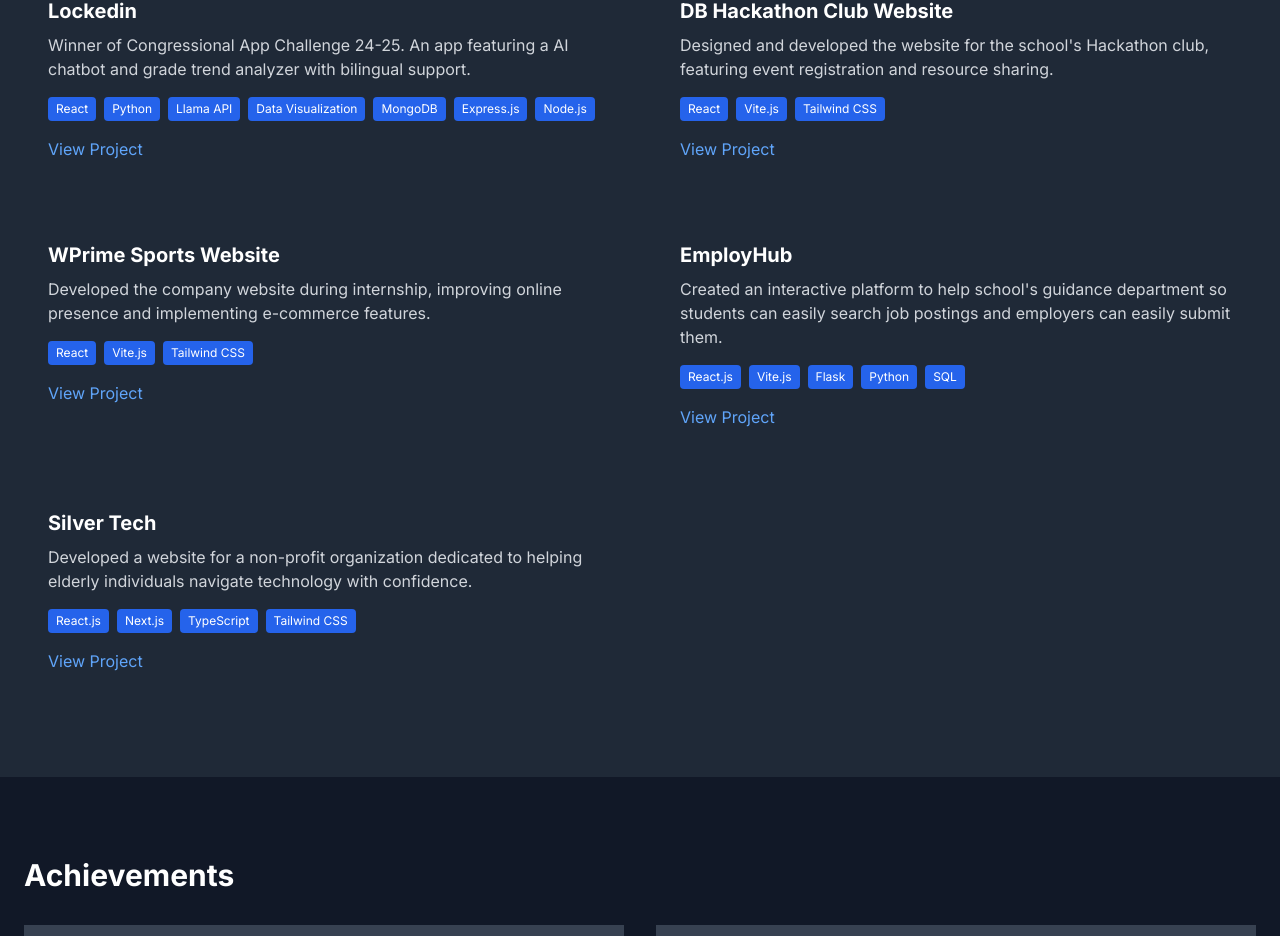
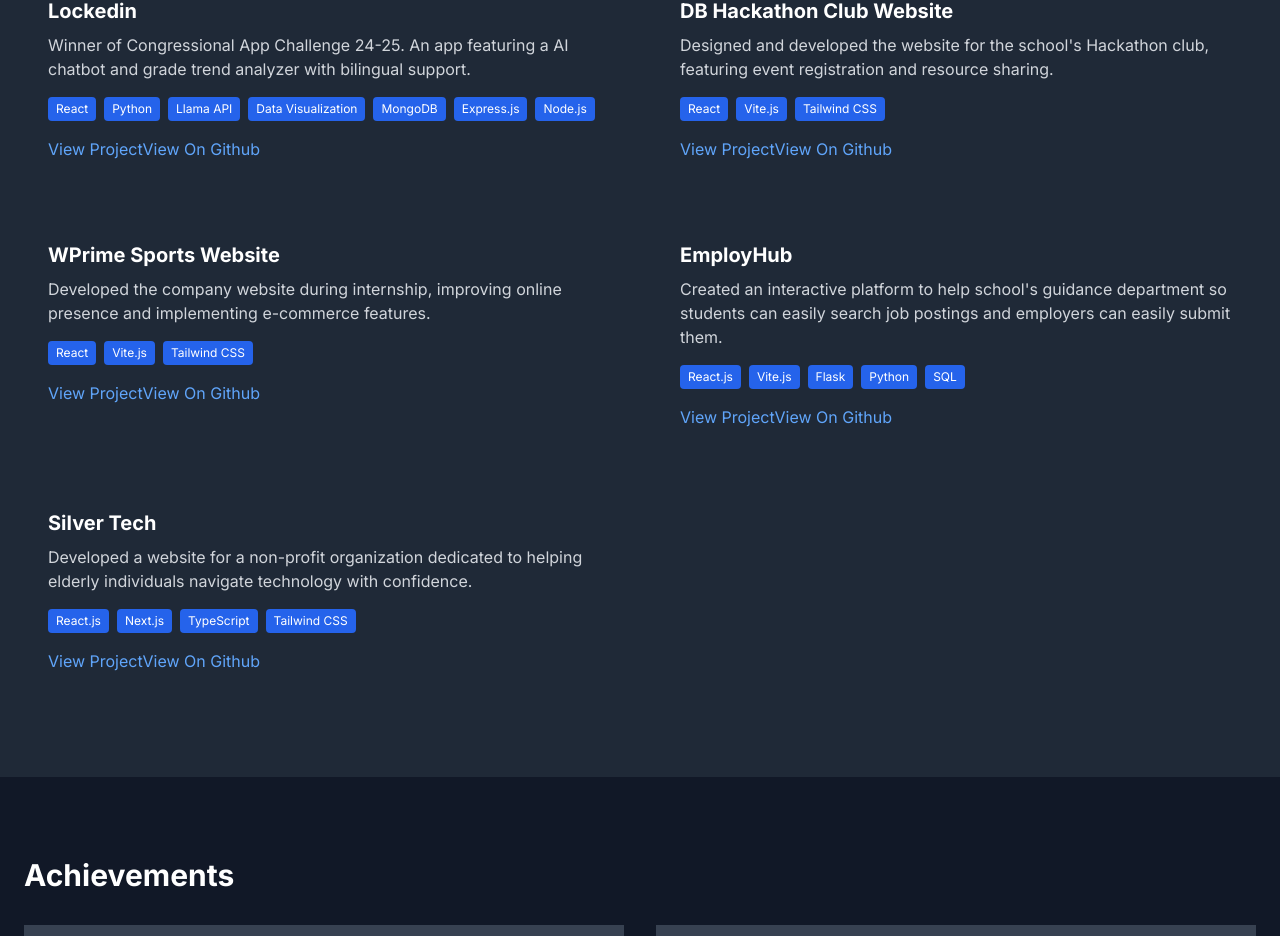
Before and after one commit to myName833/Portfolio, a Next.js app: page / in a window 1280 px wide. Shown: the part 4411-5347 px from the top of the page. Built offline with nearby package versions, Linux system fonts and the light colour scheme.

Commit message:
add github links

```diff
--- a/app/page.jsx
+++ b/app/page.jsx
@@ -56,7 +56,7 @@ const ExperienceItem = ({ title, company, position, date, description }) => (
   </motion.div>
 )
 
-const ProjectCard = ({ title, description, technologies, link }) => (
+const ProjectCard = ({ title, description, technologies, link, github }) => (
   <motion.div
     className="bg-gray-800 rounded-lg overflow-hidden"
     whileHover={{ scale: 1.05 }}
@@ -74,6 +74,9 @@ const ProjectCard = ({ title, description, technologies, link }) => (
       </div>
       <a href={link} target="_blank" rel="noopener noreferrer" className="text-blue-400 hover:underline">
         View Project
+      </a>
+      <a href={github} target="_blank" rel="noopener noreferrer" className="text-blue-400 hover:underline">
+        View On Github
       </a>
     </div>
   </motion.div>
@@ -389,31 +392,36 @@ const Home = () => {
                 title="Lockedin"
                 description="Winner of Congressional App Challenge 24-25. An app featuring a AI chatbot and grade trend analyzer with bilingual support."
                 technologies={["React", "Python", "Llama API", "Data Visualization", "MongoDB", "Express.js", "Node.js"]}
-                link="https://github.com/myName833/congressapp24"
+
+                github="https://github.com/myName833/congressapp24"
               />
               <ProjectCard
                 title="DB Hackathon Club Website"
                 description="Designed and developed the website for the school's Hackathon club, featuring event registration and resource sharing."
                 technologies={["React", "Vite.js", "Tailwind CSS"]}
                 link="https://dbhackathonclub.onrender.com/"
+                github="https://github.com/henrychen4736/Hackathon-Club-Website"
               />
               <ProjectCard
                 title="WPrime Sports Website"
                 description="Developed the company website during internship, improving online presence and implementing e-commerce features."
                 technologies={["React", "Vite.js", "Tailwind CSS"]}
                 link="#"
+                github="https://github.com/DBHackathonClub/Company-Website"
               />
               <ProjectCard
                 title="EmployHub"
                 description="Created an interactive platform to help school's guidance department so students can easily search job postings and employers can easily submit them."
                 technologies={["React.js", "Vite.js", "Flask", "Python", "SQL"]}
                 link="#"
+                github="https://github.com/myName833/24-25-FBLA-COMP"
               />
               <ProjectCard
                 title="Silver Tech"
                 description="Developed a website for a non-profit organization dedicated to helping elderly individuals navigate technology with confidence."
                 technologies={["React.js", "Next.js", "TypeScript", "Tailwind CSS"]}
                 link="#"
+                github=""
               />
             </div>
           </div>
```
